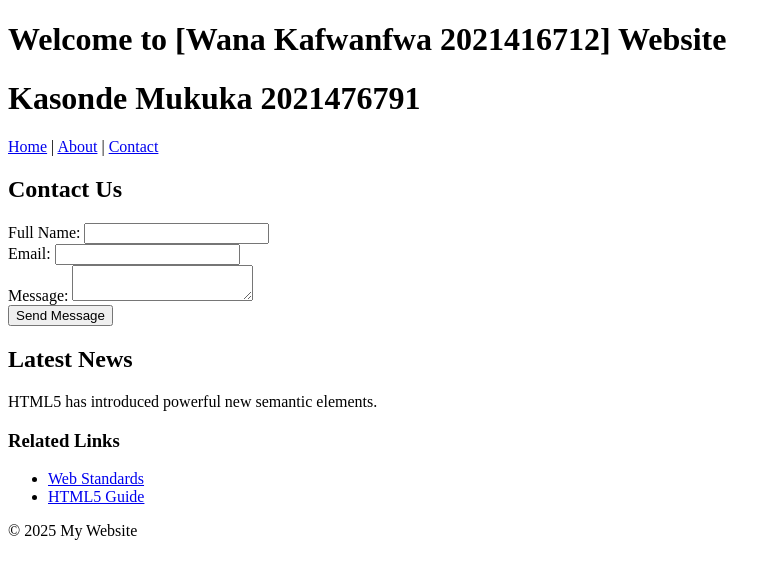
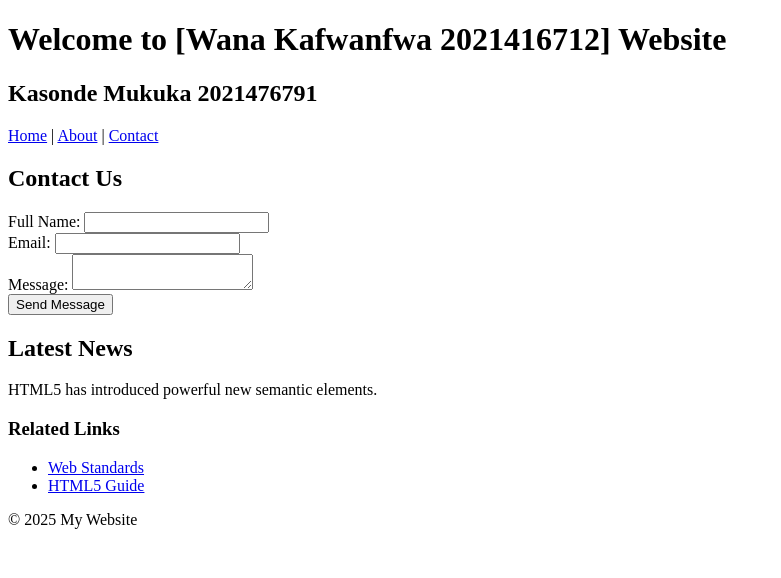
Before and after one commit to Wana099/lab2-html-, a plain HTML site: page index.html in a window 1280 px wide. Shown: the whole page, without its empty margins (0-781 px from the left). Drawn offline with Linux system fonts and the light colour scheme.

Commit message:
Folk successful

```diff
--- a/index.html
+++ b/index.html
@@ -8,7 +8,7 @@
 <body>
 <header>
 <h1>Welcome to [Wana Kafwanfwa 2021416712] Website</h1>
-<h1> Kasonde Mukuka 2021476791</h1>
+<h2> Kasonde Mukuka 2021476791</h2>
 <nav>
 <a href="#">Home</a> |
 <a href="#">About</a> |
```
